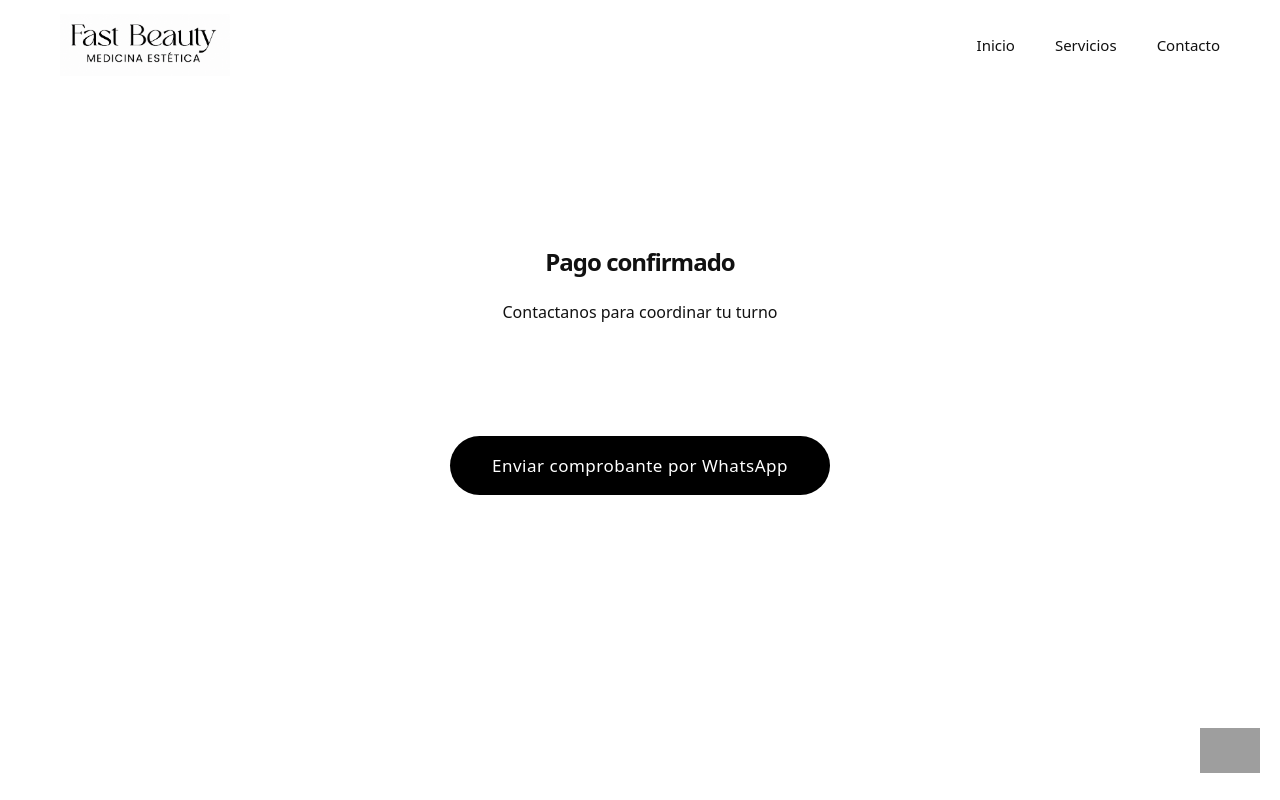
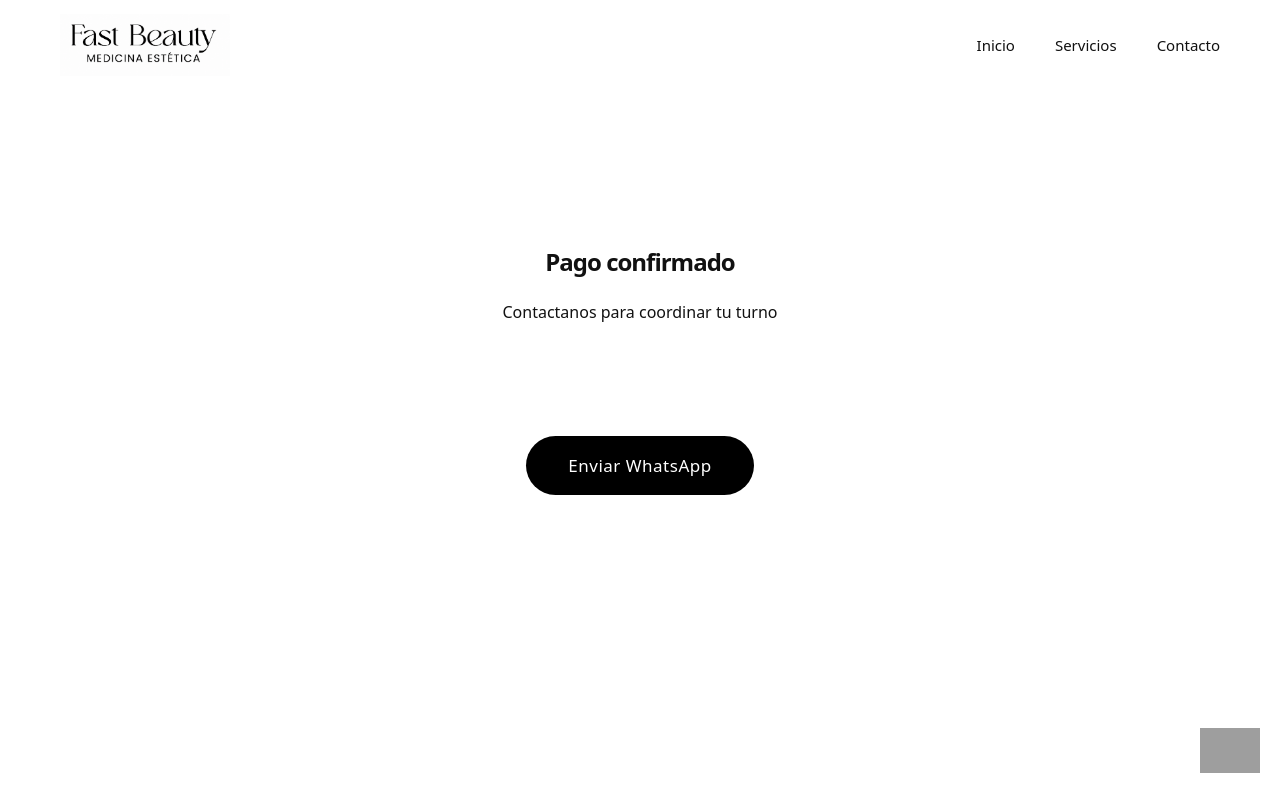
Before and after one commit to gianfrancocaccia/esteticsafb-react, a React (Vite) app: page /gracias in a window 1280 px wide. Built offline with nearby package versions, Linux system fonts and the light colour scheme; grey boxes are pictures that could not be loaded.

Commit message:
idsjfidj

```diff
--- a/src/componentes/inicio/ServiciosInicio.tsx
+++ b/src/componentes/inicio/ServiciosInicio.tsx
@@ -27,7 +27,7 @@ function ServiciosInicio() {
             >
 
               <source
-                src="/videos/videoUno.mp4"
+                src="C:\Users\Gianfranco\Desktop\esteticafb-react\esteticafb-react\public\videos\videoUno.mp4"
                 type="video/mp4"
               />
 
@@ -85,7 +85,7 @@ function ServiciosInicio() {
             >
 
               <source
-                src="/videos/videoDos.mp4"
+                src="C:\Users\Gianfranco\Desktop\esteticafb-react\esteticafb-react\public\videos\videoDos.mp4"
                 type="video/mp4"
               />
 
--- a/src/paginas/Gracias.tsx
+++ b/src/paginas/Gracias.tsx
@@ -50,7 +50,7 @@ function Gracias() {
           }}
            className="boton-whatsapp"
         >
-          Enviar comprobante por WhatsApp
+          Enviar WhatsApp
         </a>
 
       </main>
```
